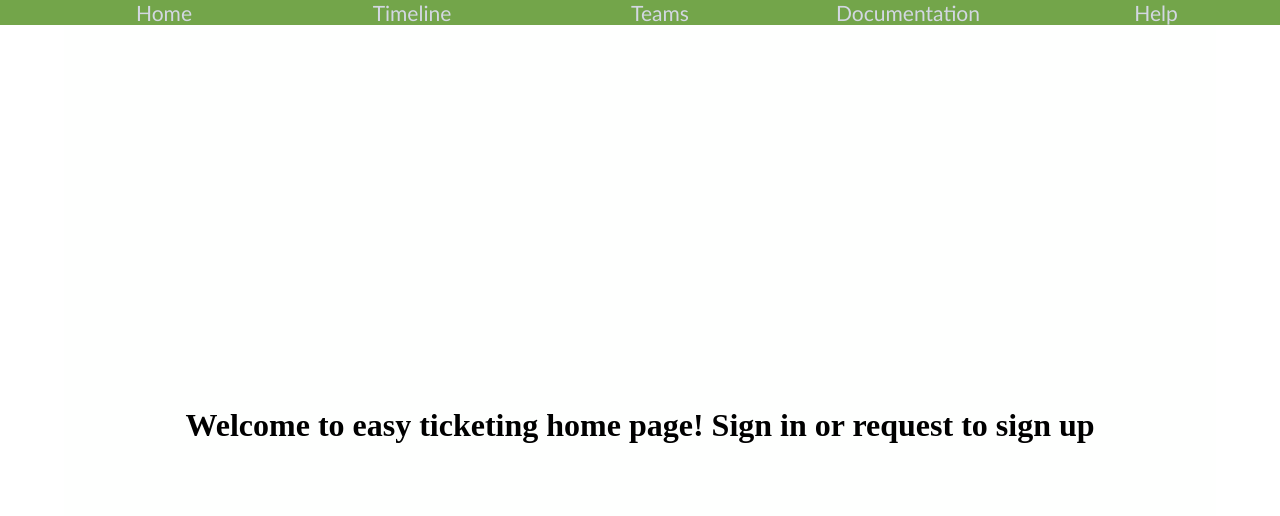
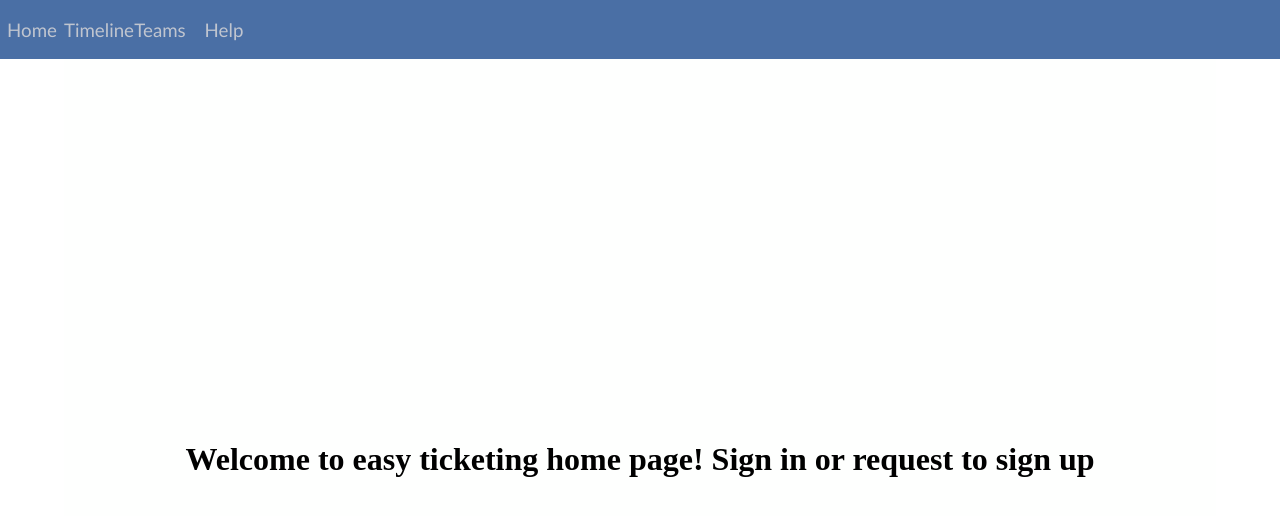
Before and after one commit to dnwthtnr/easyticketing, a SvelteKit app: page / in a window 1280 px wide. Shown: the top 516 px of the page. Built offline with nearby package versions, Linux system fonts and the light colour scheme.

Commit message:
Still working out style for nav bar. Going to get it 75% there and then build out all otyher elements then iterate
IDEA:
[]Perhaps a per:team github integration with visual branch structure

```diff
--- a/src/routes/navbar/linkText.svelte
+++ b/src/routes/navbar/linkText.svelte
@@ -24,33 +24,38 @@
         display: flex;
 
         width: 100%;
+        height: 100%;
+
         margin: 0;
+        padding: 0;
     }
     .NavigableText{
         display: flex;
 
         width: 100%;
         height: 100%;
+        margin: 0;
+        padding: 0;
 
-        margin: 0;
 
 
         text-align: center;
 
     }
     .NavigableText:hover{
-        background-color: #4a5679;
+        /* background-color: #4a5679; */
+
     }
     .DisplayText{
         font-family: 'Gill Sans', 'Gill Sans MT', Calibri, 'Trebuchet MS', sans-serif;
         font-weight: 400;
-        color: #d3d7e2;
+        color: #c0c5cf;
 
         width: 100%;
-        margin: 0;
+        height: 100%;
     }
     .DisplayText:hover{
-        font-family: 'Gill Sans', 'Gill Sans MT', Calibri, 'Trebuchet MS', sans-serif;
-        color: #7381aa;
+        color: #cfdbf8;
+
     }
 </style>
--- a/src/routes/navbar/navbar.svelte
+++ b/src/routes/navbar/navbar.svelte
@@ -16,9 +16,6 @@ const navigationItems = {
     },
     "Teams": {
         path: ""
-    },
-    "Documentation": {
-        path: "../documentation"
     },
     "Help": {
         path: "../help"
@@ -49,6 +46,12 @@ const navigationItems = {
     .navbar{
         display: flex;
         background-color: #4A6FA5;
+        /* background-color: #d3d7e2; */
+
+    /* outline-width: 5%;
+    outline-style: solid;
+    outline-color: #898f97;
+    outline-offset: 15px; */
     }
     ul{
         display: flex;
@@ -56,19 +59,20 @@ const navigationItems = {
         width: 100%;
         height: 100%;
         margin: 0;
+        padding: 0;
 
-        justify-content: center;
+        justify-content: left;
 
-        background-color: #73a54a;
+        /* background-color: #73a54a; */
 
-        word-spacing: 5%;
     }
     li{
         display: flex;
-        font-size: large;
-        width: 100%;
+        width: 5%;
         height: 100%;
+        margin: 0;
 
-        margin: 0;
+        /* padding: .5%; */
+
     }
 </style>
```
Also changed, not shown: src/routes/+layout.svelte (line endings or trailing spaces).
